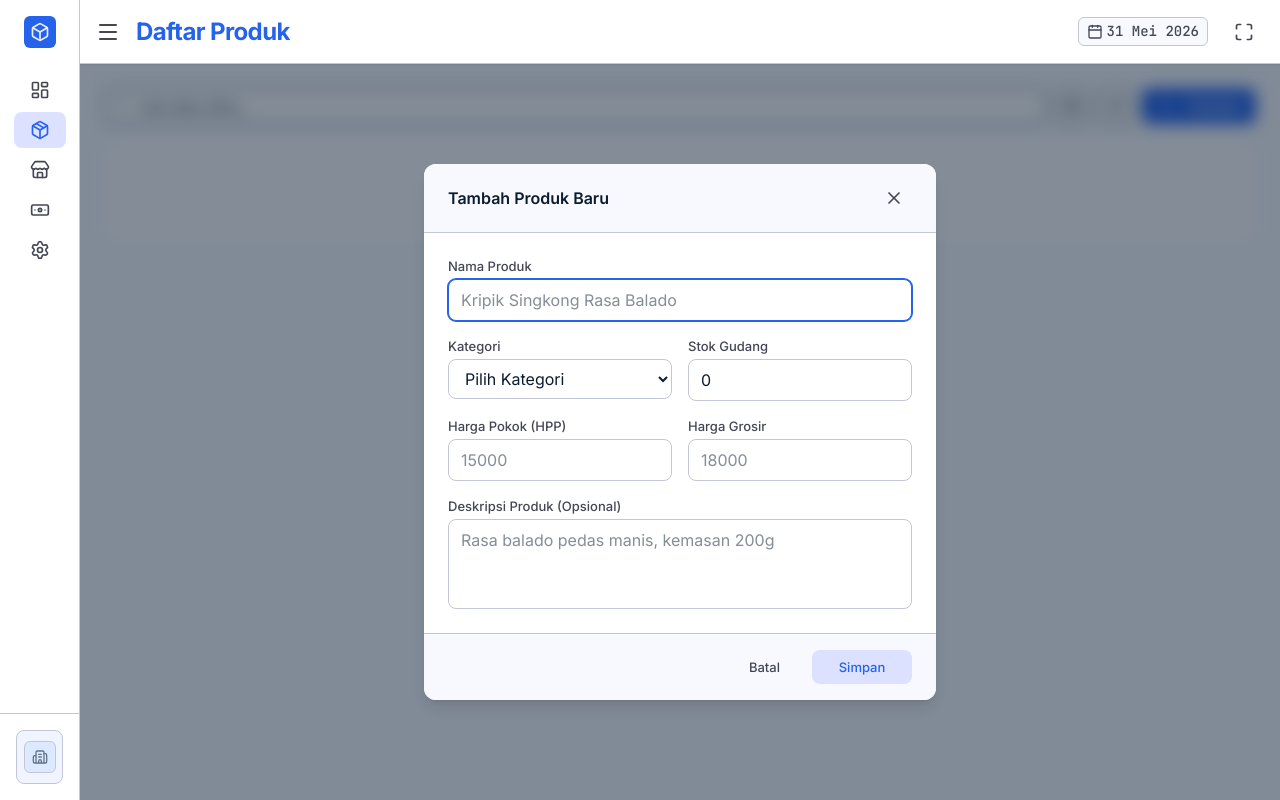
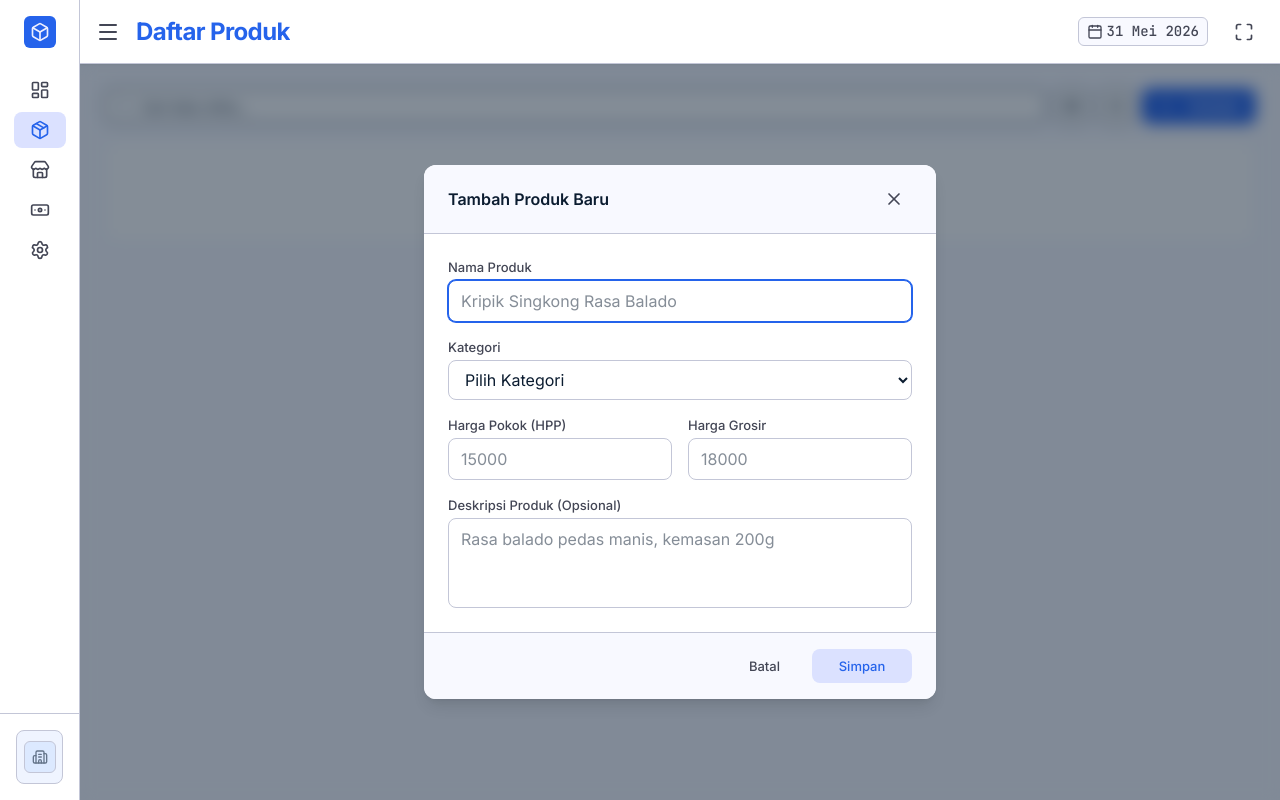
Before and after one commit to arkanafaisal/juragan-titip, a React (Vite) app in the folder frontend/: page /products in a window 1280 px wide. Both pictures are taken after a click on the button "Tambah". Built offline with nearby package versions, Linux system fonts and the light colour scheme.

Commit message:
remove(product form modal): warehouseStock input (default 0)

```diff
--- a/frontend/src/components/products/product-form-modal.tsx
+++ b/frontend/src/components/products/product-form-modal.tsx
@@ -150,7 +150,7 @@ export function ProductFormModal({ isOpen, onClose, onSuccess, product }: Produc
             </div>
 
             <div className="grid grid-cols-1 sm:grid-cols-2 gap-md">
-              <div className="flex flex-col gap-xs">
+              <div className={cn("flex flex-col gap-xs", !product && "sm:col-span-2")}>
                 <label className="font-body-sm text-body-sm text-on-surface-variant font-medium">Kategori</label>
                 <select
                   required
@@ -167,6 +167,7 @@ export function ProductFormModal({ isOpen, onClose, onSuccess, product }: Produc
                   <option value="5">{categoryLabels["5"]}</option>
                 </select>
               </div>
+              {product && (
                 <div className="flex flex-col gap-xs">
                   <label className="font-body-sm text-body-sm text-on-surface-variant font-medium">Stok Gudang</label>
                   <input
@@ -174,7 +175,7 @@ export function ProductFormModal({ isOpen, onClose, onSuccess, product }: Produc
                     type="number"
                     min="0"
                     name="warehouseStock"
-                  value={formData.warehouseStock === 0 && !product && !formData.warehouseStock.toString() ? '' : formData.warehouseStock}
+                    value={formData.warehouseStock}
                     onChange={handleChange}
                     placeholder="100"
                     className="w-full px-gutter py-sm rounded-lg border border-outline-variant focus:border-primary focus:ring-1 focus:ring-primary bg-surface-container-lowest outline-none transition-all"
@@ -182,6 +183,7 @@ export function ProductFormModal({ isOpen, onClose, onSuccess, product }: Produc
                     autoComplete="off"
                   />
                 </div>
+              )}
             </div>
 
             <div className="grid grid-cols-1 sm:grid-cols-2 gap-md">
```
Lines whose indentation alone changed are shown as unchanged.
